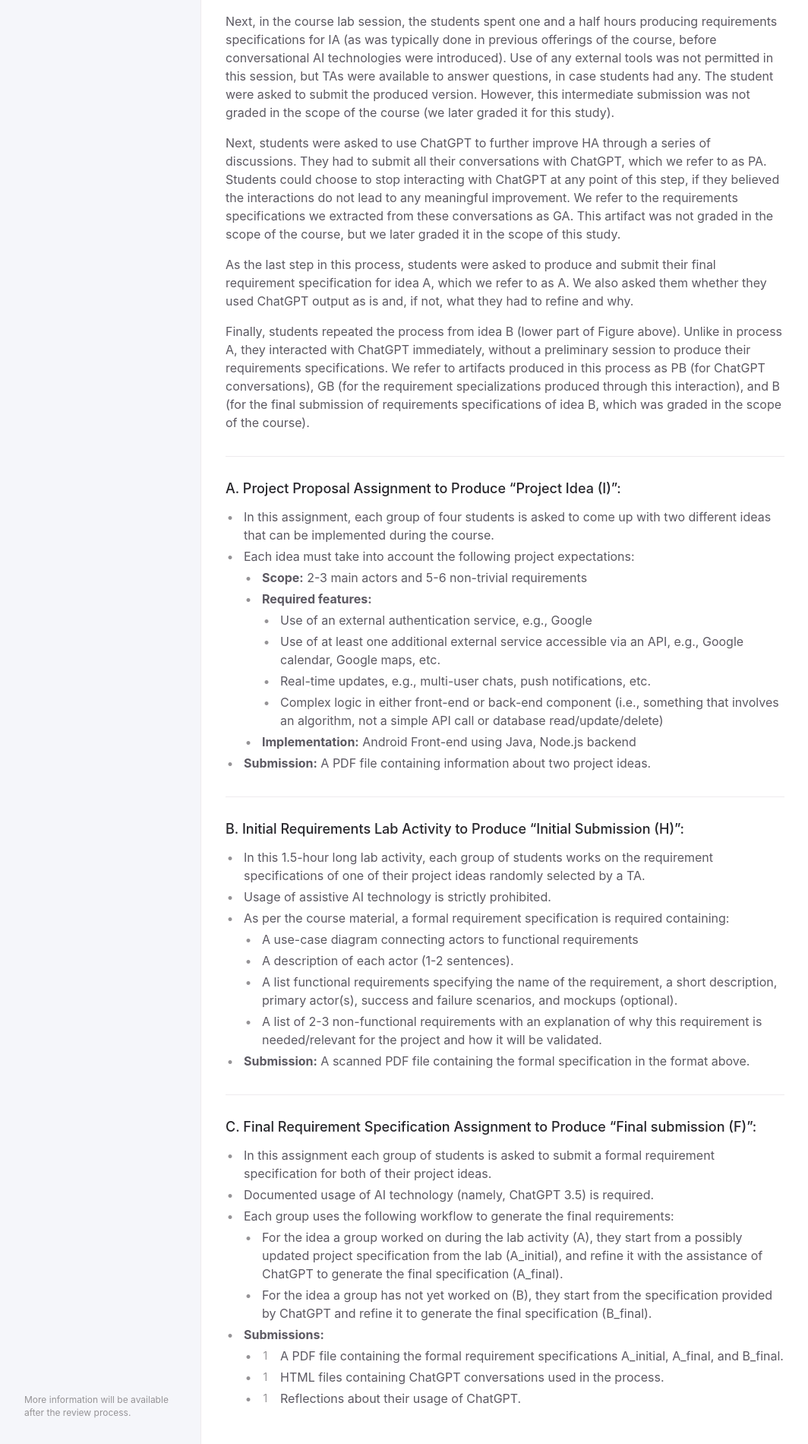
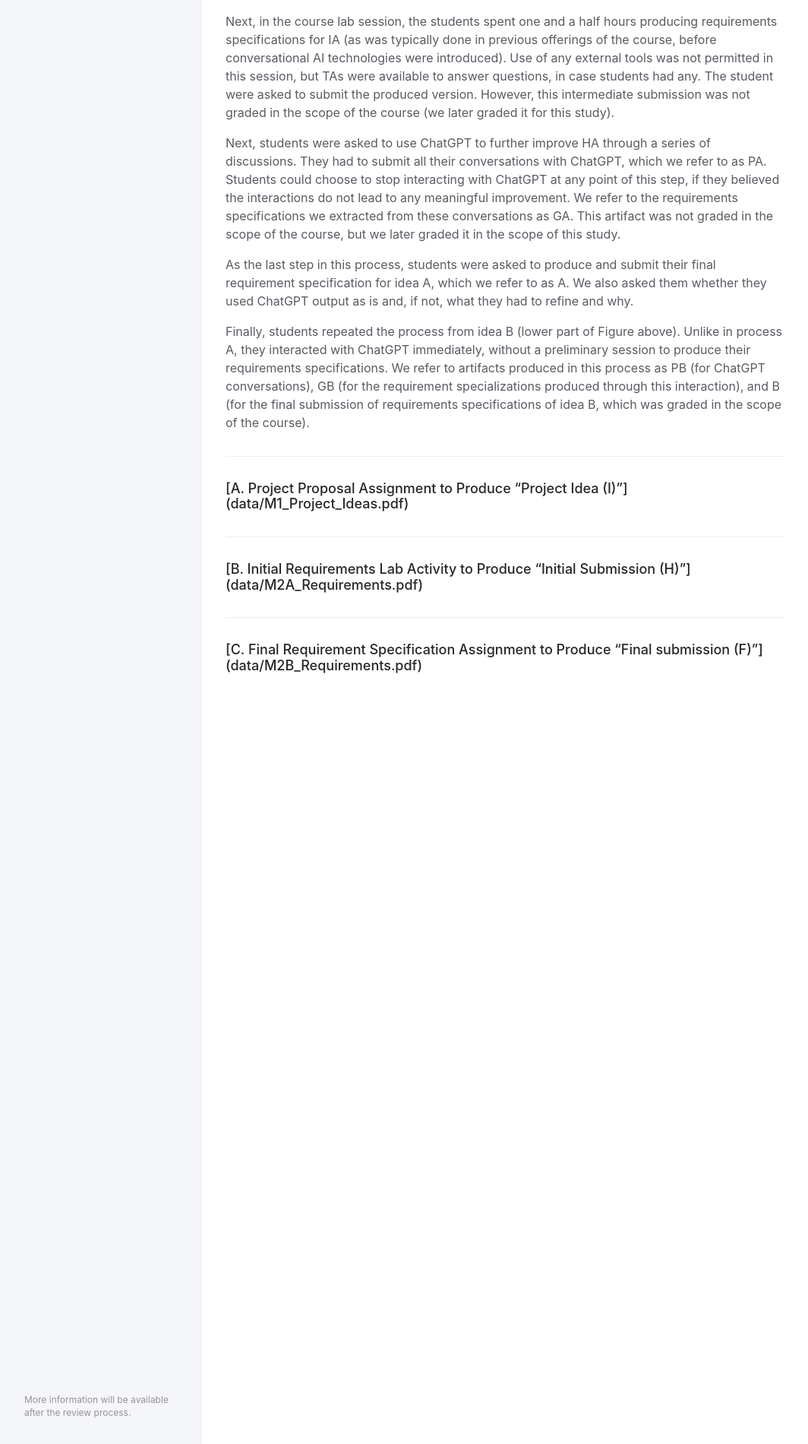
Before and after one commit to anonymousresearcher2020/anonymousresearcher2020.github.io, a Jekyll site: the page built from docs/milestone.md, in a window 1280 px wide. Shown: the part 1073-2973 px from the top of the page at 76% size, without its empty margins (107-1171 px from the left). Built offline with Jekyll 4.4.1, drawn with Linux system fonts in a browser that asks for light colours.

Commit message:
restructuring

```diff
--- a/docs/milestone.md
+++ b/docs/milestone.md
@@ -34,40 +34,10 @@ Finally, students repeated the process from idea B (lower part of Figure above).
 
 ---
 
-### A. Project Proposal Assignment to Produce "Project Idea (I)":
-
-- In this assignment, each group of four students is asked to come up with two different ideas that can be implemented during the course.
-- Each idea must take into account the following project expectations:
-  - **Scope:** 2-3 main actors and 5-6 non-trivial requirements
-  - **Required features:**
-    - Use of an external authentication service, e.g., Google
-    - Use of at least one additional external service accessible via an API, e.g., Google calendar, Google maps, etc.
-    - Real-time updates, e.g., multi-user chats, push notifications, etc.
-    - Complex logic in either front-end or back-end component (i.e., something that involves an algorithm, not a simple API call or database read/update/delete)
-  - **Implementation:** Android Front-end using Java, Node.js backend
-- **Submission:** A PDF file containing information about two project ideas.
+### [A. Project Proposal Assignment to Produce "Project Idea (I)"] (data/M1_Project_Ideas.pdf)
 
 ---
-### B. Initial Requirements Lab Activity to Produce "Initial Submission (H)":
-
-- In this 1.5-hour long lab activity, each group of students works on the requirement specifications of one of their project ideas randomly selected by a TA.
-- Usage of assistive AI technology is strictly prohibited.
-- As per the course material, a formal requirement specification is required containing:
-  - A use-case diagram connecting actors to functional requirements
-  - A description of each actor (1-2 sentences).
-  - A list functional requirements specifying the name of the requirement, a short description, primary actor(s), success and failure scenarios, and mockups (optional).
-  - A list of 2-3 non-functional requirements with an explanation of why this requirement is needed/relevant for the project and how it will be validated.
-- **Submission:** A scanned PDF file containing the formal specification in the format above.
+### [B. Initial Requirements Lab Activity to Produce "Initial Submission (H)"] (data/M2A_Requirements.pdf)
 
 ---
-### C. Final Requirement Specification Assignment to Produce "Final submission (F)":
-
-- In this assignment each group of students is asked to submit a formal requirement specification for both of their project ideas.
-- Documented usage of AI technology (namely, ChatGPT 3.5) is required.
-- Each group uses the following workflow to generate the final requirements:
-  - For the idea a group worked on during the lab activity (A), they start from a possibly updated project specification from the lab (A_initial), and refine it with the assistance of ChatGPT to generate the final specification (A_final).
-  - For the idea a group has not yet worked on (B), they start from the specification provided by ChatGPT and refine it to generate the final specification (B_final).
-- **Submissions:**
-  - 1. A PDF file containing the formal requirement specifications A_initial, A_final, and B_final.
-  - 2. HTML files containing ChatGPT conversations used in the process.
-  - 3. Reflections about their usage of ChatGPT.
+### [C. Final Requirement Specification Assignment to Produce "Final submission (F)"] (data/M2B_Requirements.pdf)
```
Also changed, not shown: docs/caseStudy.md (+2 -2 lines), 8 other files.
